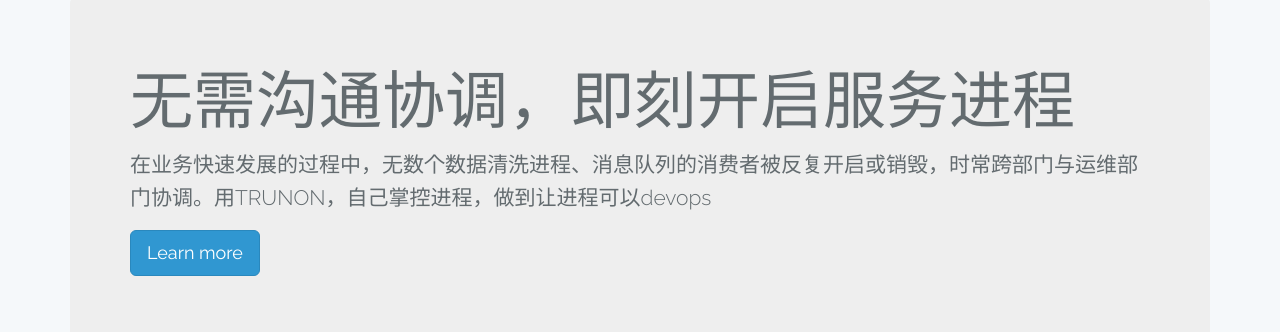
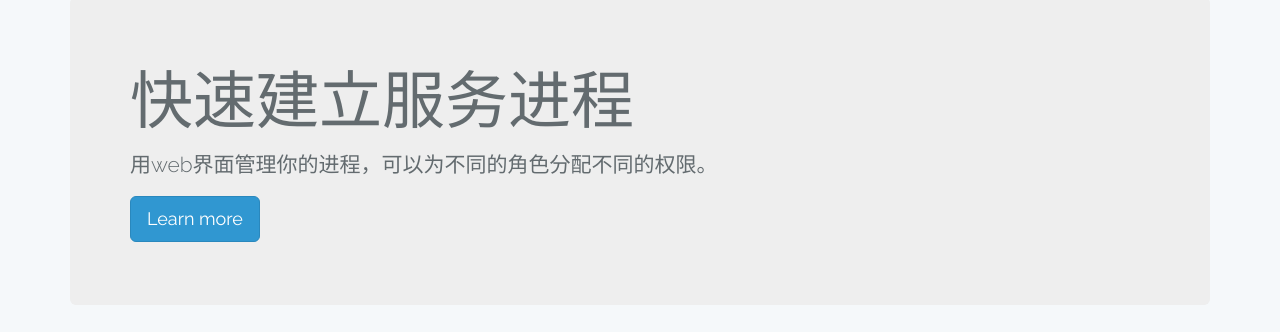
Before and after one commit to imcj/neteasehost, a plain HTML site: page www/trunon.com/index.html in a window 1280 px wide. Shown: the part 442-774 px from the top of the page. Drawn offline with nearby package versions, Linux system fonts and the light colour scheme.

Commit message:
修改标语

```diff
--- a/www/trunon.com/index.html
+++ b/www/trunon.com/index.html
@@ -67,8 +67,8 @@
 
 " autoplay controls width="720"></video></div>
                     <div class="jumbotron">
-                        <h1>无需沟通协调，即刻开启服务进程</h1>
-                        <p>在业务快速发展的过程中，无数个数据清洗进程、消息队列的消费者被反复开启或销毁，时常跨部门与运维部门协调。用TRUNON，自己掌控进程，做到让进程可以devops</p>
+                        <h1>快速建立服务进程</h1>
+                        <p>用web界面管理你的进程，可以为不同的角色分配不同的权限。</p>
                         <p><a class="btn btn-primary btn-lg" href="#" role="button">Learn more</a></p>
                         </div>
                 </div>
```
